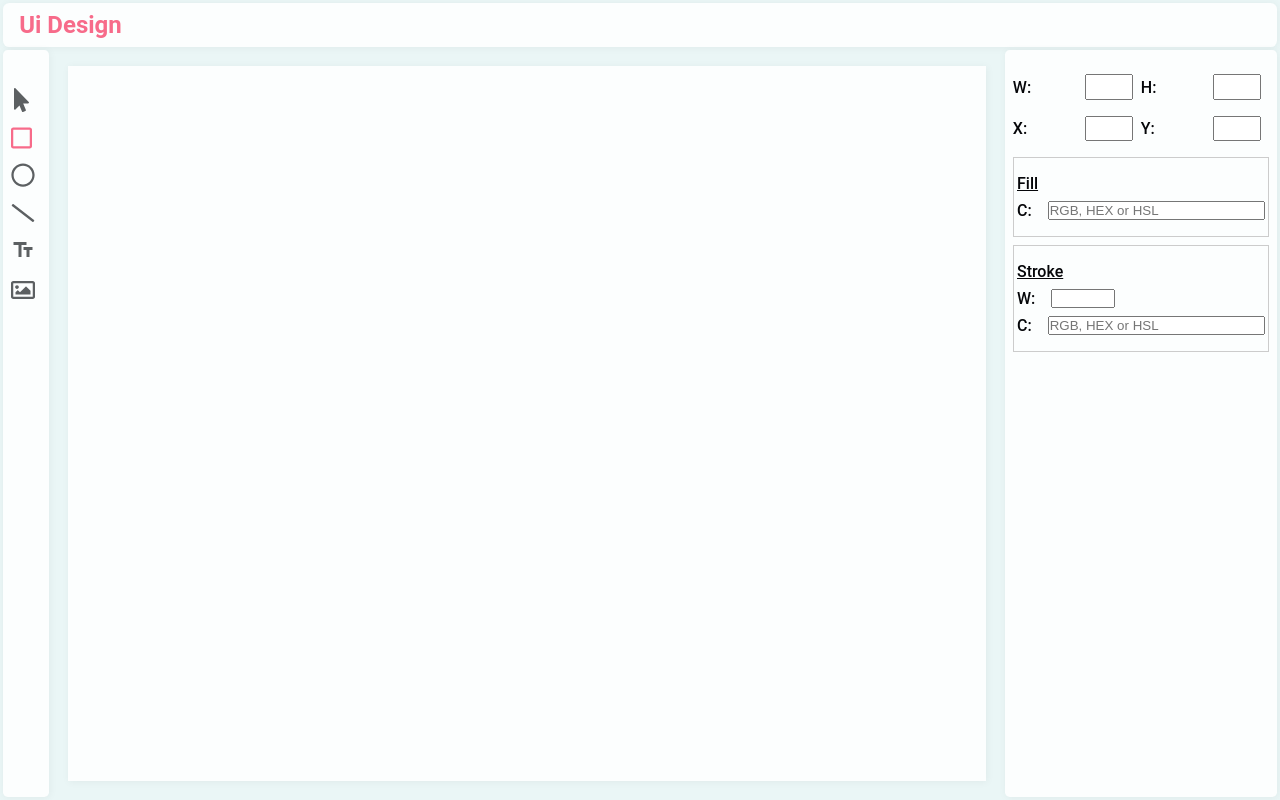
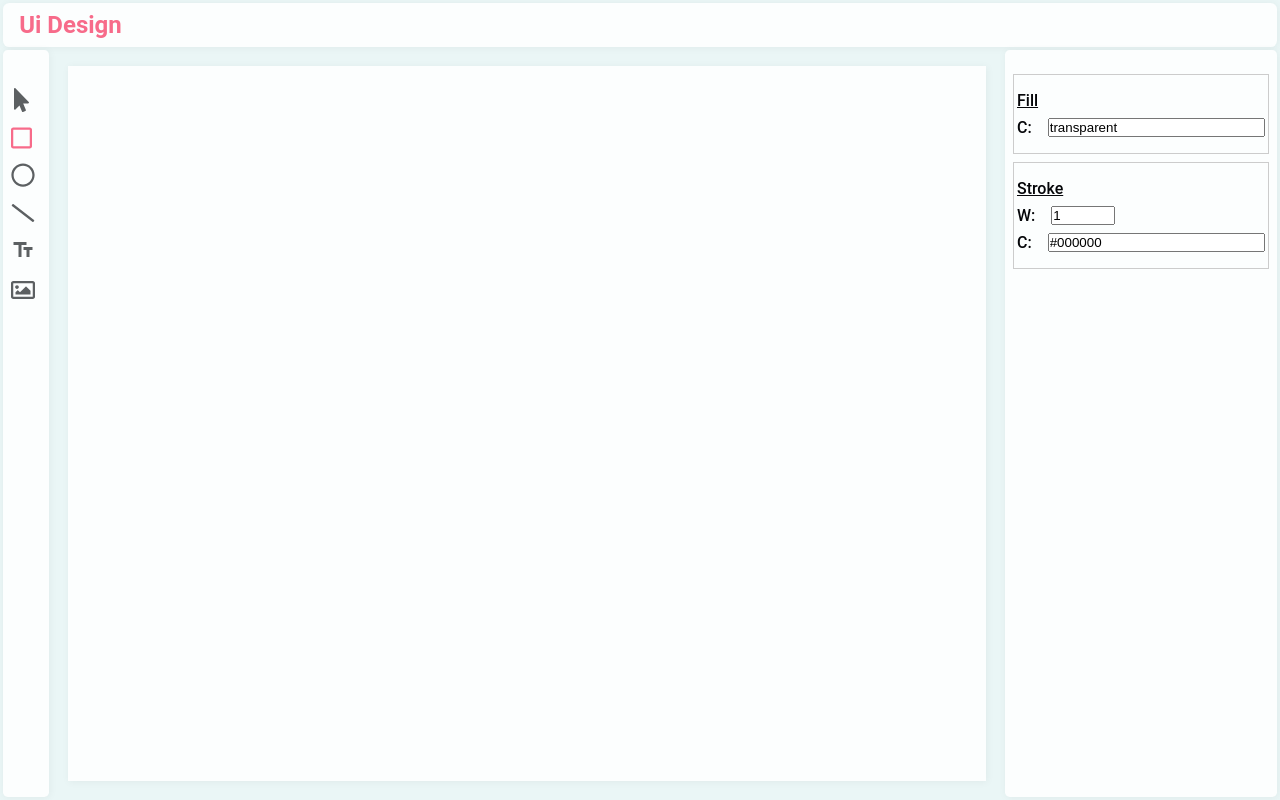
Before and after one commit to AzherUddin617/ui-design-app, a React (Create React App) app: page / in a window 1280 px wide. Both pictures are taken after a click on the element 26 px from the left and 138 px from the top of the page. Built offline with nearby package versions, Linux system fonts and the light colour scheme.

Commit message:
Editor area logic added

```diff
--- a/src/App.js
+++ b/src/App.js
@@ -27,7 +27,7 @@ class App extends Component {
       elements: elements || []
     });
 
-    this.state = {
+    const state = {
       tools: [
         {
           name: toolNames.POINTER,
@@ -37,22 +37,50 @@ class App extends Component {
         {
           name: toolNames.RECTANGLE,
           icon: <FontAwesomeIcon icon={faSquare} color="inherit" fontSize="inherit" />,
-          active: false
+          active: false,
+          options: {
+            radius: 0,
+            fillColor: 'transparent',
+            stroke: {
+              width: 1,
+              color: '#000000'
+            }
+          }
         },
         {
           name: toolNames.CIRCLE,
           icon: <FontAwesomeIcon icon={faCircle} color="inherit" fontSize="inherit" />,
-          active: false
+          active: false,
+          options: {
+            fillColor: 'transparent',
+            stroke: {
+              width: 1,
+              color: '#000000'
+            }
+          }
         },
         {
           name: toolNames.LINE,
           icon: <FontAwesomeIcon icon={faSlash} color="inherit" fontSize="inherit" transform="shrink-4 left-2" />,
-          active: false
+          active: false,
+          options: {
+            stroke: {
+              width: 1,
+              color: '#000000'
+            }
+          }
         },
         {
           name: toolNames.TEXT,
           icon: <TextFieldsIcon color="inherit" fontSize="inherit" />,
-          active: false
+          active: false,
+          options: {
+            fillColor: 'transparent',
+            stroke: {
+              width: 0,
+              color: 'transparent'
+            }
+          }
         },
         {
           name: toolNames.IMAGE,
@@ -63,9 +91,11 @@ class App extends Component {
       drawData: null,
       drawLayers: [this.createLayout({ active: true })],
       activeLayerIndex: 0,
-      activeToolName: toolNames.POINTER,
+      activeTool: null,
       imageInput: null
     };
+    state.activeTool = state.tools[0];
+    this.state = state;
 
     this.mainAreaRef = React.createRef();
     this.mouseStart = { x:null, y:null };
@@ -88,25 +118,42 @@ class App extends Component {
 
   setActiveTool = activeTool => {
     this.setState(prevState => {
-      let activeToolName = '';
+      let newActiveTool = prevState.activeTool;
       const updatedTools = prevState.tools.map(tool => {
         const uTool = {...tool};
         if (tool === activeTool) {
           uTool.active = true;
-          activeToolName = tool.name;
+          newActiveTool = tool;
         } else {
           uTool.active = false;
         }
         return uTool;
       });
 
-      return { tools: updatedTools, activeToolName: activeToolName };
+      return { tools: updatedTools, activeTool: newActiveTool };
+    });
+  };
+
+  updateActiveTool = (newOptions) => {
+    this.setState(prevState => {
+      let newActiveTool = prevState.activeTool;
+      const updatedTools = prevState.tools.map(tool => {
+        const uTool = {...tool};
+        if (tool.name === newActiveTool.name) {
+          uTool.options = newOptions;
+          newActiveTool = uTool;
+        }
+        return uTool;
+      });
+
+      return { tools: updatedTools, activeTool: newActiveTool };
     });
   }
 
   addElement = elem => {
     this.setState(prevState => {
-      elem.toolName = prevState.activeToolName;
+      elem.toolName = prevState.activeTool.name;
+      elem.options = prevState.activeTool.options;
       elem.drawing = false;
       const drawLayers = [...prevState.drawLayers];
       const activeLayer = {...drawLayers[prevState.activeLayerIndex]};
@@ -150,13 +197,13 @@ class App extends Component {
       drawData.x2 = e.pageX - this.offsetLeft;
       drawData.y2 = e.pageY - this.offsetTop;
 
-      if (this.state.activeToolName === toolNames.TEXT) {
+      if (this.state.activeTool.name === toolNames.TEXT) {
         this.changeTextHandler(drawData).then(data => {
           drawData.textValue = data;
           this.addElement(drawData);
         })
       }
-      else if (this.state.activeToolName === toolNames.IMAGE) {
+      else if (this.state.activeTool.name === toolNames.IMAGE) {
         this.imageAddHandler().then(src => {
           drawData.src = src;
           this.addElement(drawData);
@@ -268,12 +315,12 @@ class App extends Component {
         </div>
         <div className={classes.MainArea}>
           <MainArea
-            activeToolName={this.state.activeToolName}
+            activeTool={this.state.activeTool}
             drawLayers={this.state.drawLayers} drawData={this.state.drawData}
             ref={this.mainAreaRef} />
         </div>
         <div className={classes.EditorArea}>
-          <EditorArea />
+          <EditorArea activeTool={this.state.activeTool} updateTool={this.updateActiveTool} />
         </div>
       </div>
     );
--- a/src/components/EditorArea/EditorArea.js
+++ b/src/components/EditorArea/EditorArea.js
@@ -1,11 +1,27 @@
 import React from 'react';
 import classes from './EditorArea.module.scss';
 
-const EditorArea = () => {
+const EditorArea = ({ activeTool, selectedItem, updateTool }) => {
+
+  const toolUpdate = ({ fillColor, strokeWidth, strokeColor }) => {
+    const newToolOptions = {...activeTool.options};
+    const newToolStroke = {...newToolOptions.stroke};
+
+    if (fillColor) newToolOptions.fillColor = fillColor;
+    if (strokeWidth) newToolStroke.width = +strokeWidth;
+    if (strokeColor) newToolStroke.color = strokeColor;
+
+    newToolOptions.stroke = newToolStroke;
+
+    updateTool(newToolOptions);
+  }
+
   return (
     <div className={classes.EditorArea}>
       <div className={classes.Editors}>
         <div className={classes.Options}>
+          { selectedItem &&
+            (<React.Fragment>
               <div className={classes.Rect}>
                 <div className={[classes.RectItem, classes.Width].join(' ')}>
                   <p className={classes.RectName}>W:</p>
@@ -29,29 +45,48 @@ const EditorArea = () => {
                   <input type="number" className={classes.RectInput}/>
                 </div>
               </div>
+            </React.Fragment>)
+          }
 
-          <div className={classes.Theme}>
+          { activeTool.options && activeTool.options.fillColor &&
+            (<div className={classes.Theme}>
               <p className={classes.Title}>Fill</p>
 
               <div className={classes.Color}>
                 <p>C: </p>
-              <input type="text" className={classes.ColorInput} placeholder="RGB, HEX or HSL"/>
+                <input type="text" className={classes.ColorInput} placeholder="HEX"
+                  value={activeTool.options.fillColor}
+                  onChange={e => toolUpdate({ fillColor: e.target.value })}
+                />
+                <div className={classes.ColorShow} style={{backgroundColor: activeTool.fillColor}}></div>
               </div>
-          </div>
+            </div>)
+          }
 
+          { activeTool.options && activeTool.options.stroke &&
+            (
               <div className={classes.Theme}>
                 <p className={classes.Title}>Stroke</p>
 
                 <div className={classes.Size}>
                   <p className={classes.Name}>W: </p>
-              <input type="number" className={classes.Input}/>
+                  <input type="number" className={classes.Input}
+                    value={activeTool.options.stroke.width}
+                    onChange={e => toolUpdate({ strokeWidth: e.target.value })}
+                  />
                 </div>
 
                 <div className={classes.Color}>
                   <p>C: </p>
-              <input type="text" className={classes.ColorInput} placeholder="RGB, HEX or HSL"/>
+                  <input type="text" className={classes.ColorInput} placeholder="HEX"
+                    value={activeTool.options.stroke.color}
+                    onChange={e => toolUpdate({ strokeColor: e.target.value })}
+                  />
+                  <div className={classes.ColorShow} style={{backgroundColor: activeTool.options.stroke.color}}></div>
                 </div>
               </div>
+            )
+          }
         </div>
 
         <div className={classes.Layers}></div>
--- a/src/components/EditorArea/EditorArea.module.scss
+++ b/src/components/EditorArea/EditorArea.module.scss
@@ -26,12 +26,13 @@
           flex: 0.5;
           display: flex;
           align-items: center;
-          justify-content: space-between;
+          // justify-content: space-between;
           padding-right: 0.5rem;
 
           .RectName {
             color: $colorBlack;
             font-weight: 500;
+            padding-right: 1rem;
           }
           .RectInput {
             display: inline-block;
--- a/src/components/MainArea/DrawItem/DrawItem.js
+++ b/src/components/MainArea/DrawItem/DrawItem.js
@@ -2,7 +2,7 @@ import React from 'react';
 import classes from './DrawItem.module.scss';
 import * as toolNames from '../../../global/tool-names';
 
-const DrawItem = ({ toolName, elem, classeName, style }) => {
+const DrawItem = ({ toolName, elem, options, classeName, style }) => {
   const left = Math.min(elem.x1, elem.x2);
   const top = Math.min(elem.y1, elem.y2);
   const width = Math.abs(elem.x1 - elem.x2);
@@ -19,10 +19,13 @@ const DrawItem = ({ toolName, elem, classeName, style }) => {
 
       drawItem = (
         <div className={[classes.DrawItem, classeName].join(' ')} style={{
-            left: left + 'px',
-            top: top + 'px',
-            width: width + 'px',
-            height: height + 'px',
+            left: left,
+            top: top,
+            width: width,
+            height: height,
+            borderWidth: options ? options.stroke.width : 1,
+            borderColor: options ? options.stroke.color : '#000',
+            backgroundColor: options ? options.fillColor : 'transparent',
             ...style
           }}
         ></div>
@@ -31,11 +34,14 @@ const DrawItem = ({ toolName, elem, classeName, style }) => {
     case toolNames.CIRCLE:
       drawItem = (
         <div className={[classes.DrawItem, classeName].join(' ')} style={{
-            left: left + 'px',
-            top: top + 'px',
-            width: width + 'px',
-            height: height + 'px',
+            left: left,
+            top: top,
+            width: width,
+            height: height,
             borderRadius: '50%',
+            borderWidth: options ? options.stroke.width : 1,
+            borderColor: options ? options.stroke.color : 'transparent',
+            backgroundColor: options ? options.fillColor : 'transparent',
             ...style
           }}
         ></div>
@@ -44,11 +50,12 @@ const DrawItem = ({ toolName, elem, classeName, style }) => {
     case toolNames.LINE:
       drawItem = (
         <div className={[classes.DrawItem, classes.Line, classeName].join(' ')} style={{
-            left: elem.x1 + 'px',
-            top: elem.y1 + 'px',
-            width: dis + 'px',
-            height: 2 + 'px',
+            left: elem.x1,
+            top: elem.y1,
+            width: dis,
+            height: options ? options.stroke.width : 1,
             transform: `rotate(${rotate}rad)`,
+            backgroundColor: options ? options.stroke.color : 'transparent',
             ...style
           }}
         ></div>
--- a/src/components/MainArea/MainArea.js
+++ b/src/components/MainArea/MainArea.js
@@ -12,13 +12,15 @@ const MainArea = React.forwardRef((props, ref) =>  (
                 <DrawItem key={i}
                   toolName={elem.toolName}
                   elem={elem}
+                  options={elem.options}
                 />
               ))}
 
               { layer.active && props.drawData &&
                 <DrawItem
-                  toolName={props.activeToolName}
+                  toolName={props.activeTool.name}
                   elem={props.drawData}
+                  options={props.activeTool.options}
                 />
               }
             </div>
```
Lines whose indentation alone changed are shown as unchanged.
